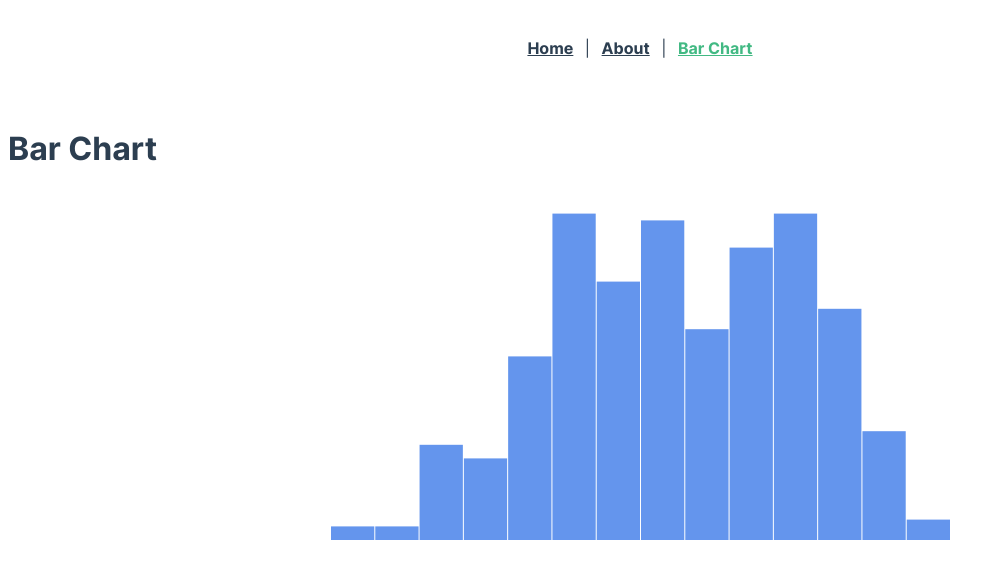
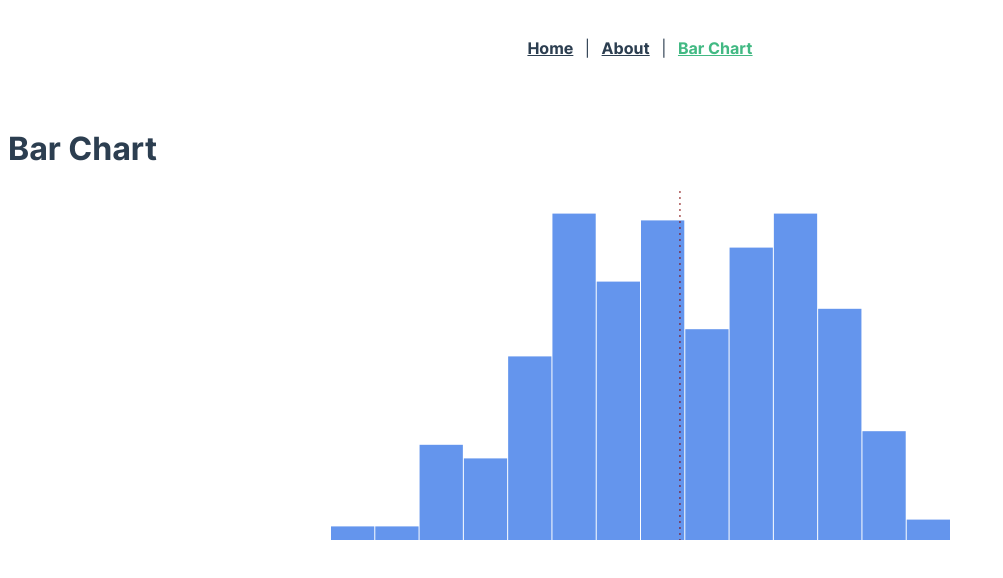
Before and after one commit to chrisvaillancourt/vue-d3, a Vue app: page /#/bar-chart in a window 1280 px wide. Shown: the top 578 px of the page, without its empty margins (0-1003 px from the left). Built offline with nearby package versions, Linux system fonts and the light colour scheme.

Commit message:
added mean line to histogram

```diff
--- a/src/components/BarChart.vue
+++ b/src/components/BarChart.vue
@@ -20,6 +20,14 @@
             <rect :x="d.x" :y="d.y" :height="d.height" :width="d.width"></rect>
           </g>
         </g>
+        <line
+          :x1="line.x1"
+          :x2="line.x2"
+          :y1="line.y1"
+          :y2="line.y2"
+          stroke="maroon"
+          stroke-dasharray="2px 4px"
+        ></line>
         <g
           class="x-axis"
           :transform="`translate(0,${dimensions.boundedHeight})`"
@@ -50,8 +58,8 @@ export default {
         boundedHeight: null,
       },
       weatherData: [],
-      xScale: null,
-      yScale: null,
+      xScale: function() {},
+      yScale: function() {},
       bars: [],
     };
   },
@@ -69,7 +77,19 @@ export default {
     window.removeEventListener('resize', this.handleResize);
     console.clear();
   },
-  computed: {},
+  computed: {
+    dataMean: function() {
+      return d3.mean(this.weatherData, this.metricAccessor);
+    },
+    line: function() {
+      return {
+        x1: this.xScale(this.dataMean) || 0,
+        x2: this.xScale(this.dataMean) || 0,
+        y1: -15,
+        y2: this.dimensions.boundedHeight,
+      };
+    },
+  },
   watch: {
     weatherData: function() {
       this.calculateScales();
@@ -93,24 +113,24 @@ export default {
     async loadData() {
       this.weatherData = await d3.json('./static/data/nyc_weather_data.json');
     },
+    metricAccessor(d) {
+      return d.humidity;
+    },
     calculateScales() {
       if (!this.weatherData.length) return;
 
-      function metricAccessor(d) {
-        return d.humidity;
-      }
       function yAccessor(d) {
         return d.length;
       }
       this.xScale = d3
         .scaleLinear()
-        .domain(d3.extent(this.weatherData, metricAccessor))
+        .domain(d3.extent(this.weatherData, this.metricAccessor))
         .range([0, this.dimensions.boundedWidth])
         .nice();
       var binsGenerator = d3
         .histogram()
         .domain(this.xScale.domain())
-        .value(metricAccessor)
+        .value(this.metricAccessor)
         .thresholds(12);
 
       var bins = binsGenerator(this.weatherData);
```
